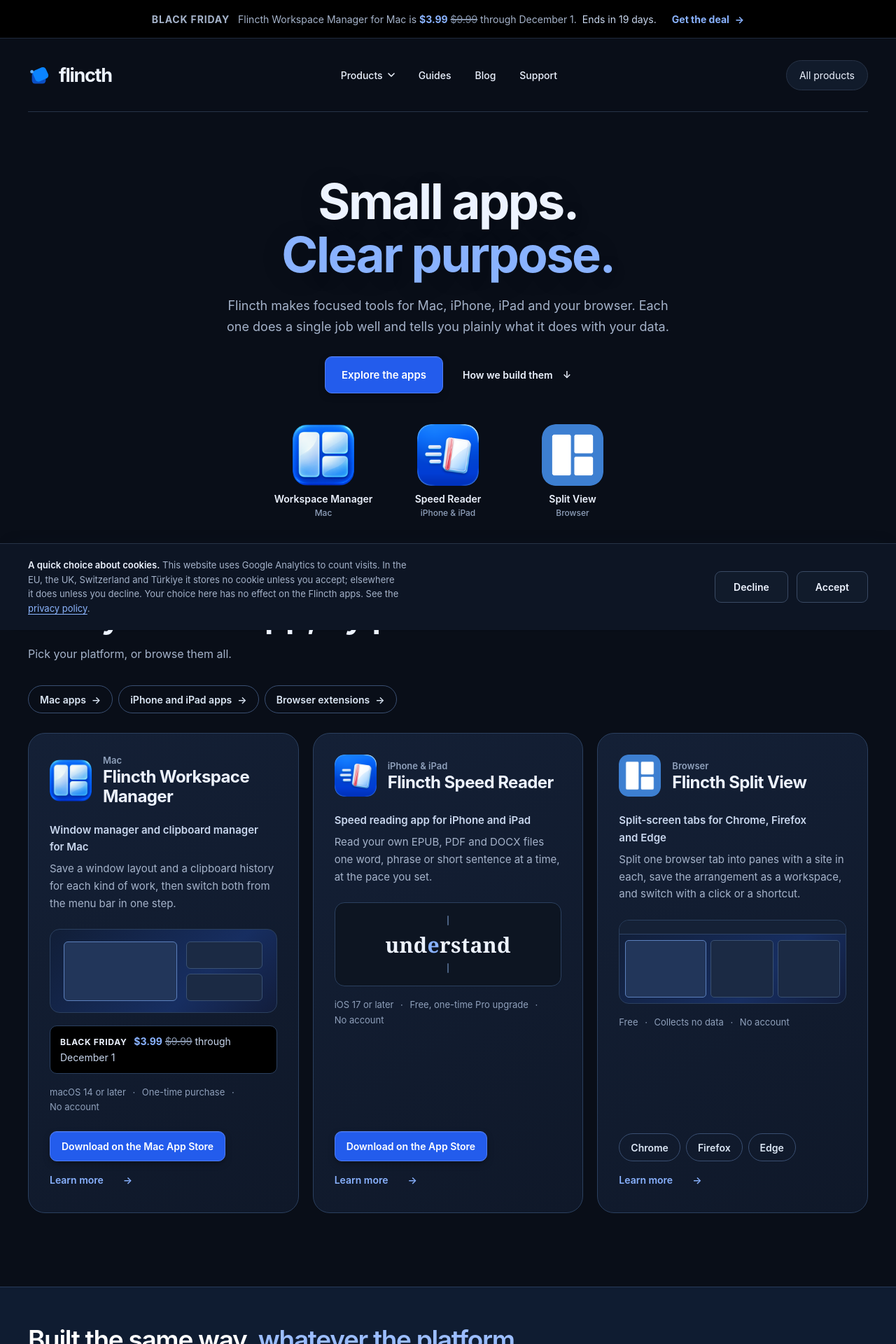
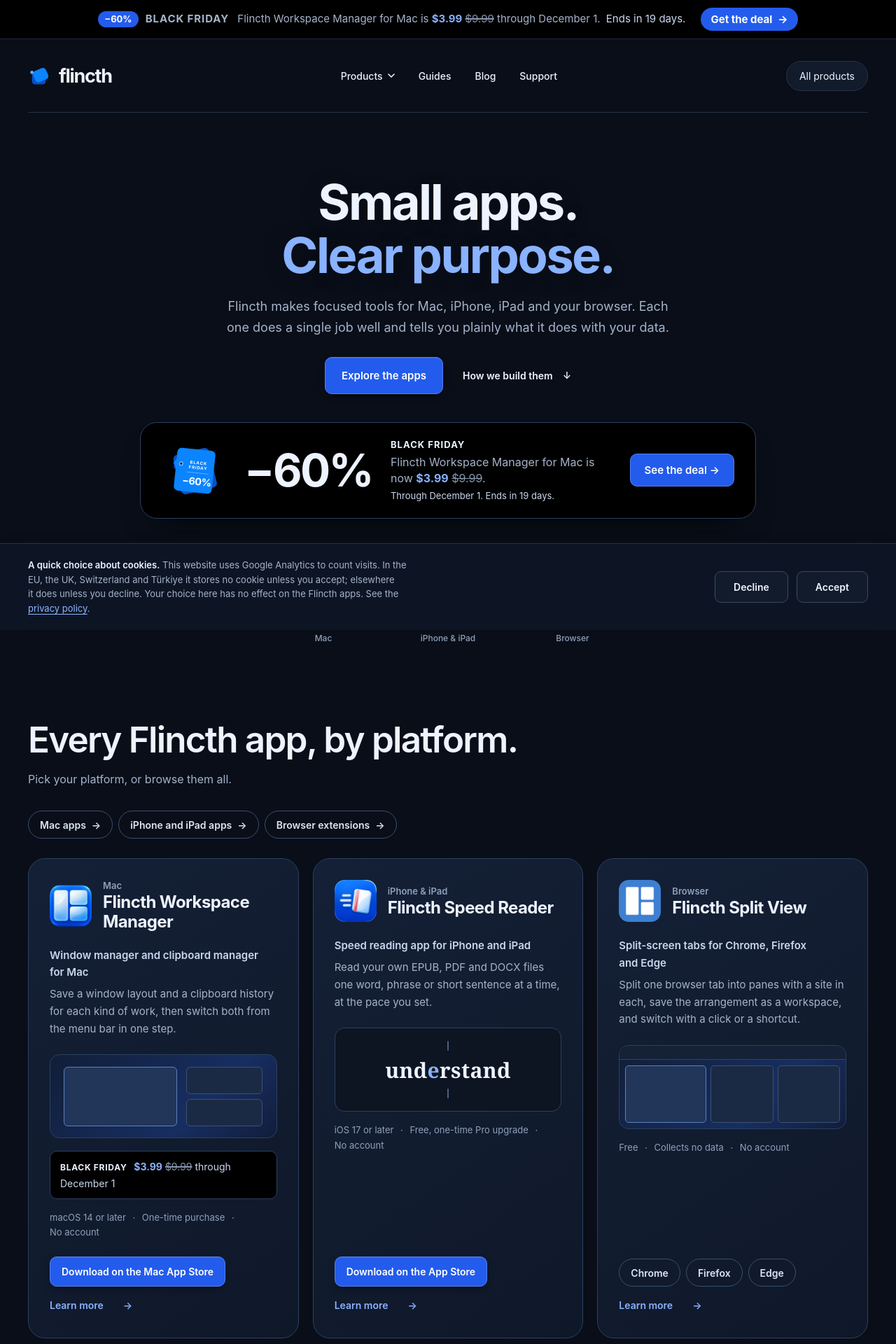
Before and after one commit to safakveziran/flincth-website, a Jekyll site: the page built from index.html, in a window 1280 px wide. Shown: the top 1920 px of the page at 70% size. Built offline with Jekyll 4.4.1, drawn with Linux system fonts in a browser that asks for light colours.

Commit message:
Make the Black Friday deal more prominent
Move the deal panel into Workspace Manager's hero and put the sale price on
its main button, add a deal card under the home page's hero and the Mac
page's lead, and give the deal bar a discount pill and a filled button.

Co-Authored-By: Claude Opus 5.5 <noreply@anthropic.com>
Claude-Session: https://claude.ai/code/session_01CpC11h5A9UWY1cUixwwKyS

```diff
--- a/_data/i18n/en.yml
+++ b/_data/i18n/en.yml
@@ -146,6 +146,10 @@ sale:
   label: "[name] deal"
   bar: "<b>[name]</b> Flincth Workspace Manager for Mac is <strong>[price]</strong> <s><span class=\"visually-hidden\">instead of </span>[regular]</s> through [last_day]."
   bar_cta: Get the deal
+  discount: "−[off]%"
+  hero_cta: "Download for [price] on the Mac App Store"
+  promo: "Flincth Workspace Manager for Mac is now <strong>[price]</strong> <s><span class=\"visually-hidden\">instead of </span>[regular]</s>."
+  promo_cta: See the deal
   card: "<b>[name]</b> <strong>[price]</strong> <s><span class=\"visually-hidden\">instead of </span>[regular]</s> through [last_day]"
   heading: "[off]% off Workspace Manager, through [last_day]."
   text: "For [name], Flincth Workspace Manager is [price] instead of [regular] on the Mac App Store. One purchase includes every feature and every update, with no subscription."
--- a/_includes/sale-bar.html
+++ b/_includes/sale-bar.html
@@ -6,6 +6,6 @@
 {%- include sale-state.html -%}
 {%- if sale_on %}
   <aside class="sale-bar" aria-label="{% include sale-text.html text=t.sale.label %}" data-sale-starts="{{ sale.starts }}" data-sale-ends="{{ sale.ends }}">
-    <div class="wrap sale-bar-inner"><p>{% include sale-text.html text=t.sale.bar %} <span class="sale-countdown" data-sale-countdown data-days="{{ t.sale.ends_in | escape }}" data-last="{{ t.sale.last_day_left | escape }}"></span></p><a href="{{ site.data.mac.store_url }}" target="_blank" rel="noopener">{{ t.sale.bar_cta }} <span aria-hidden="true">→</span></a></div>
+    <div class="wrap sale-bar-inner"><p><span class="sale-pill">{% include sale-text.html text=t.sale.discount %}</span> {% include sale-text.html text=t.sale.bar %} <span class="sale-countdown" data-sale-countdown data-days="{{ t.sale.ends_in | escape }}" data-last="{{ t.sale.last_day_left | escape }}"></span></p><a href="{{ site.data.mac.store_url }}" target="_blank" rel="noopener">{{ t.sale.bar_cta }} <span aria-hidden="true">→</span></a></div>
   </aside>
 {%- endif %}
--- /dev/null
+++ b/_includes/sale-promo.html
@@ -0,0 +1,16 @@
+{%- comment -%}
+  The deal as a card that links to Workspace Manager's deal panel, for pages
+  that do not sell it themselves (the home page, the Mac page). Shown only
+  while a sale runs (_data/mac.yml); sale.js removes it once the sale ends.
+{%- endcomment -%}
+{%- include sale-state.html -%}
+{%- if sale_on %}
+  {%- assign _t = site.data.i18n[page.lang] %}
+  {%- capture _wm_url %}{% include page-url.html ref="workspace-manager" %}{% endcapture %}
+      <a class="sale-promo" href="{{ _wm_url }}#deal" data-sale-starts="{{ sale.starts }}" data-sale-ends="{{ sale.ends }}">
+        <img src="/assets/black-friday-tag.svg" width="120" height="120" alt="">
+        <span class="sale-promo-off">{% include sale-text.html text=_t.sale.discount %}</span>
+        <span class="sale-promo-copy"><b>{{ sale.name }}</b><span>{% include sale-text.html text=_t.sale.promo %}</span><small>{% include sale-text.html text=_t.sale.through %} <span data-sale-countdown data-days="{{ _t.sale.ends_in | escape }}" data-last="{{ _t.sale.last_day_left | escape }}"></span></small></span>
+        <span class="sale-promo-cta">{{ _t.sale.promo_cta }} <span aria-hidden="true">→</span></span>
+      </a>
+{%- endif %}
--- a/_layouts/platform.html
+++ b/_layouts/platform.html
@@ -15,6 +15,7 @@ layout: default
   <main id="main" class="wrap platform-page">
     <h1>{{ page.heading }}</h1>
     <p class="lead">{{ page.lead }}</p>
+{%- if page.platform == "mac" %}{% include sale-promo.html %}{% endif %}
     <div class="product-cards">
 {%- for _p in _in %}
       {% include product-card.html id=_p.id heading="h2" %}
--- a/dark.css
+++ b/dark.css
@@ -297,3 +297,13 @@ footer > a:hover { color: #8db6ff; }
 .product-card-sale { background: #000; border-color: #2b405f; color: #c9d7ee; }
 .product-card-sale b { color: var(--ink); }
 .product-card-sale strong { color: #89b2ff; }
+.sale-pill { background: var(--action); color: #fff; }
+.sale-bar a { background: var(--action); color: #fff; }
+.sale-bar a:hover { background: #326af4; text-decoration: none; }
+.sale-promo { background: #000; border-color: #2b405f; color: var(--muted); box-shadow: 0 24px 48px -28px #000; }
+.sale-promo:hover { border-color: #57729b; }
+.sale-promo-off, .sale-promo-copy b { color: var(--ink); }
+.sale-promo strong { color: #89b2ff; }
+.sale-promo s { color: #8695ad; }
+.sale-promo small { color: #c9d7ee; }
+.sale-promo-cta { background: var(--action); color: #fff; border: 1px solid #527ff2; }
--- a/index.html
+++ b/index.html
@@ -20,6 +20,7 @@ sitemap:
       <h1>Small apps. <span>Clear purpose.</span></h1>
       <p class="hero-copy">Flincth makes focused tools for Mac, iPhone, iPad and your browser. Each one does a single job well and tells you plainly what it does with your data.</p>
       <div class="hero-actions"><a class="button primary" href="#products">Explore the apps</a><a class="text-link" href="#principles">How we build them <span aria-hidden="true">↓</span></a></div>
+{% include sale-promo.html %}
       <ul class="brand-shelf">
 {%- for _p in site.data.products %}
         <li><a href="#product-{{ _p.id }}"><img src="{{ _p.icon }}-128.png" width="88" height="88" alt="">{{ _t.catalog[_p.id].short }}<small>{{ _t.platforms[_p.platform].name }}{% if _p.status == "coming" %} · {{ _t.products.coming }}{% endif %}</small></a></li>
--- a/styles.css
+++ b/styles.css
@@ -473,3 +473,18 @@ h1>span{display:block}
 .product-card-sale strong{font-weight:700}
 .value-was{font-size:.6em;font-weight:550;margin-left:6px}
 @media(max-width:700px){.sale-bar p{font-size:13px}.sale-bar-inner{gap:4px 14px;padding-block:9px}.deal{margin-top:48px}.deal-panel{grid-template-columns:1fr;justify-items:start;padding:30px 24px;gap:18px}.deal-tag{width:132px;height:132px}.deal-copy>p{font-size:15px}.deal-price strong{font-size:44px}.deal-price s{font-size:22px}}
+.sale-pill{display:inline-block;padding:2px 9px;border-radius:100px;font-weight:750;font-size:13px;margin-right:6px}
+.sale-bar{font-size:15px}.sale-bar p{font-size:15px}
+.sale-bar a{padding:7px 14px;border-radius:100px}
+.hero .deal{margin-top:40px;text-align:left}
+.sale-promo{display:grid;grid-template-columns:auto auto 1fr auto;align-items:center;gap:26px;max-width:880px;margin:40px auto 0;padding:22px 30px;border:1px solid;border-radius:24px;text-align:left;transition:transform .2s}
+.sale-promo:hover{transform:translateY(-3px)}
+.sale-promo>img{width:92px;height:92px}
+.sale-promo-off{font-size:64px;font-weight:750;letter-spacing:-.04em;line-height:1}
+.sale-promo-copy{display:grid;gap:4px;font-size:16px;line-height:1.45}
+.sale-promo-copy b{font-size:13px;font-weight:750;letter-spacing:.08em;text-transform:uppercase}
+.sale-promo-copy small{font-size:13px}
+.sale-promo-cta{padding:13px 20px;border-radius:10px;font-size:15px;font-weight:600;white-space:nowrap}
+.platform-page .sale-promo{margin:28px 0 36px}
+@media(max-width:700px){.sale-bar p{font-size:13px}.hero .deal{margin-top:30px}.sale-promo{grid-template-columns:auto 1fr;gap:14px 18px;padding:20px}.sale-promo>img{display:none}.sale-promo-off{font-size:48px}.sale-promo-copy{font-size:15px}.sale-promo-cta{grid-column:1/-1;text-align:center}}
+@media(prefers-reduced-motion:reduce){.sale-promo{transition:none}}
```
Also changed, not shown: DESIGN.md (+6 -4 lines), mac/workspace-manager.html (+18 -16 lines), README.md.
